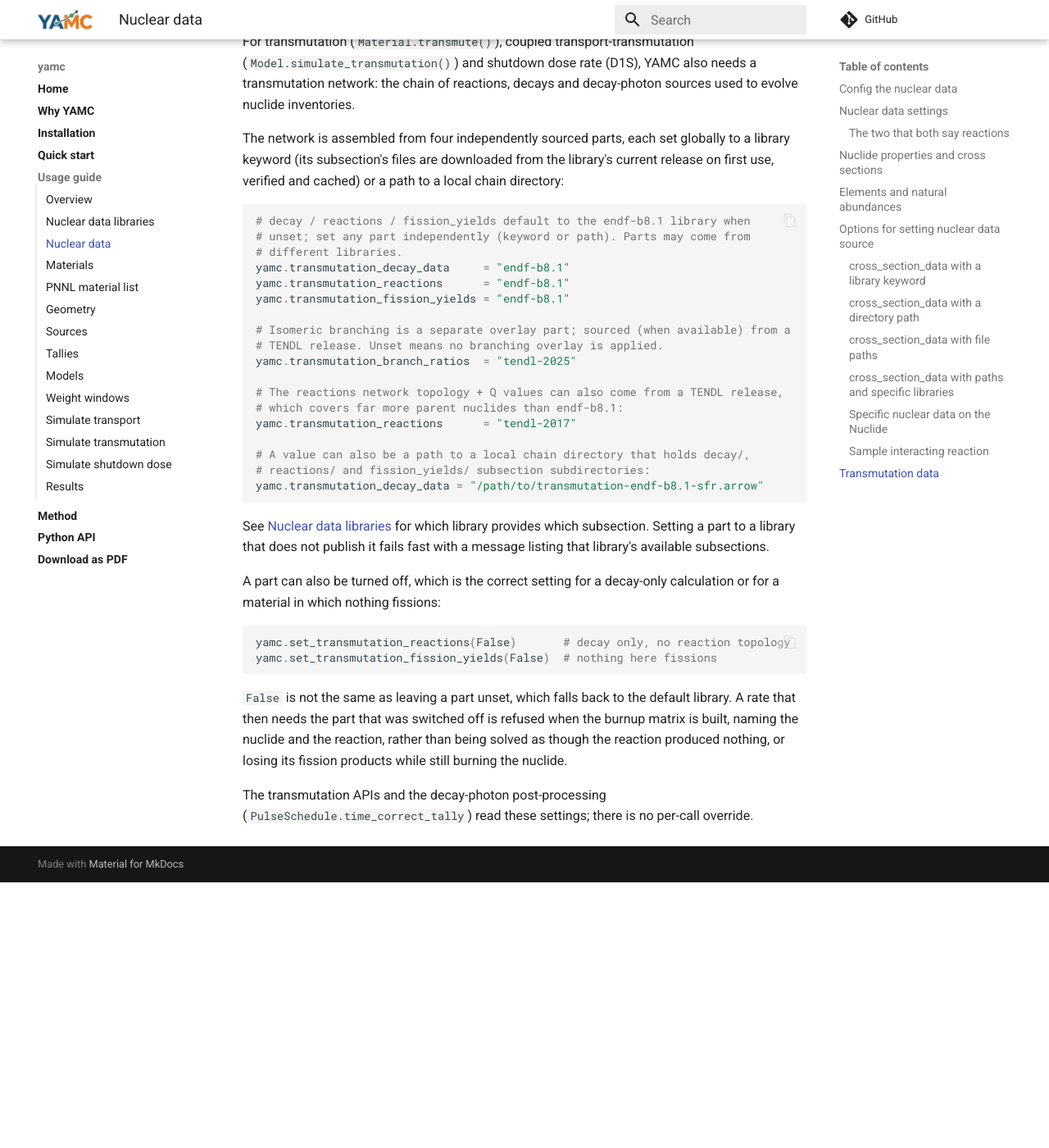
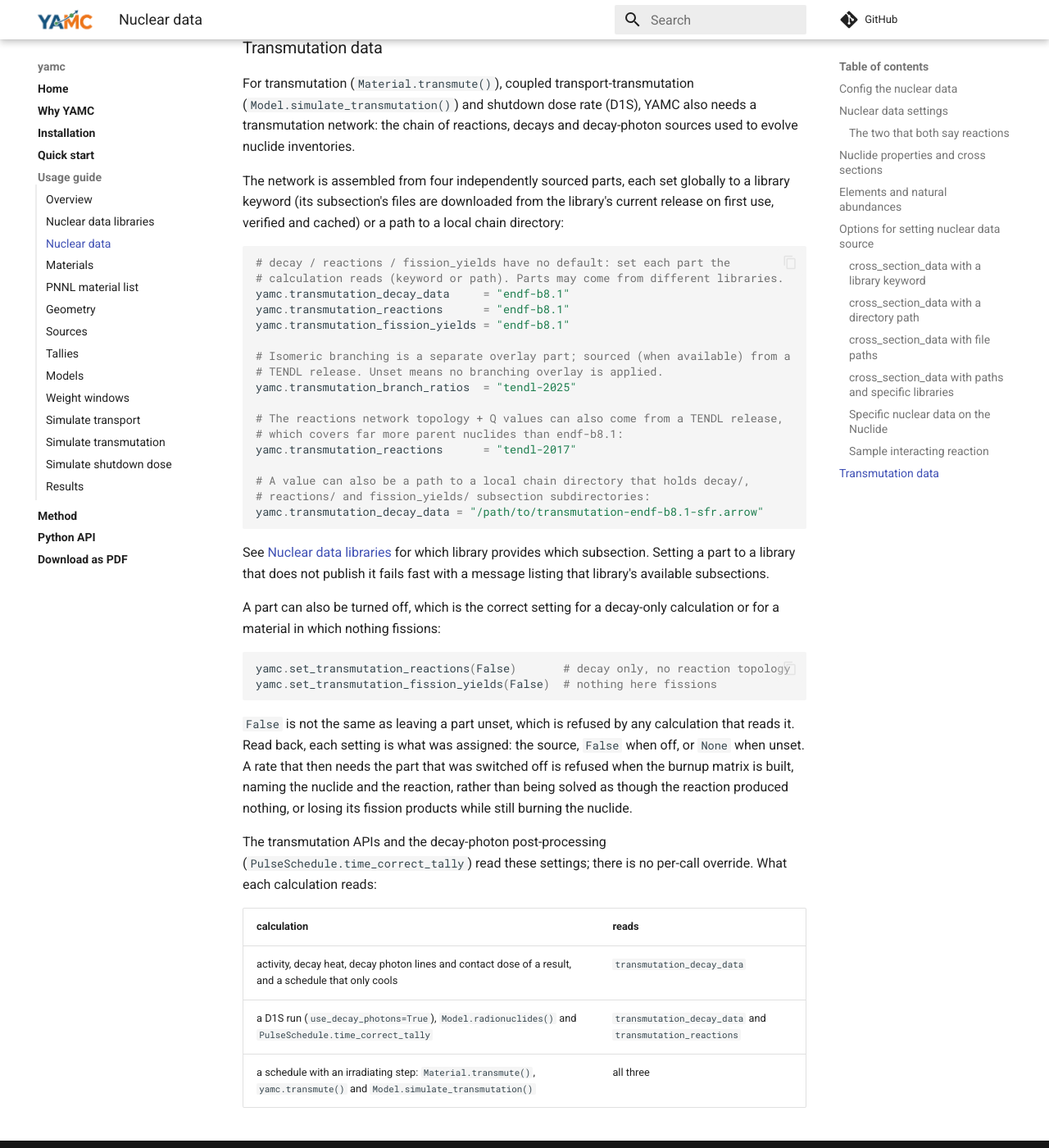
Before and after one commit to fusion-neutronics/yamc, an MkDocs documentation site: the page built from docs/nuclear_data.md, in a window 1280 px wide and 1400 px high, scrolled down 6658 px. Shown: the whole window at 82% size. Built offline with MkDocs 1.6.1 and Material for MkDocs 9.7.7, drawn with Linux system fonts in a browser that asks for light colours; comment, search, counter and statistics services are not loaded; before the commit the page ends 7734 px from its top, so only the background shows below that; some of the changed text lies outside the part shown.

Commit message:
Bump yamc to core 0.17.0
Pin yamc-core 0.17.0 and update the pages for its two breaking changes:
tokamak_source takes its shape as a TokamakShape (tokamak_convert_a_alpha_to_r_z
is gone, TokamakShape.evaluate replaces it), and the transmutation decay data,
reactions and fission yields have no default library, so the pages say which
calculation reads which setting and the D1S snippets set them.

````diff
--- a/docs/nuclear_data.md
+++ b/docs/nuclear_data.md
@@ -20,13 +20,18 @@ libraries by subsection.
 | setting | supplies | decides | left unset |
 | --- | --- | --- | --- |
 | ``cross_section_data`` | neutron cross sections per nuclide and photoatomic photon data per element | reaction rates in neutron/photon transport and transmutation | no default library; configure it or provide explicit material data |
-| ``transmutation_reactions`` | which reaction on which nuclide gives which product, and its Q | which activation products exist to be made | ``endf-b8.1`` |
-| ``transmutation_decay_data`` | half-lives, decay modes, mean decay energies, decay photon lines | how the inventory decays, and the photon source a shutdown dose rate transports | ``endf-b8.1`` |
-| ``transmutation_fission_yields`` | fission product yields | what a fission makes | ``endf-b8.1`` |
+| ``transmutation_reactions`` | which reaction on which nuclide gives which product, and its Q | which activation products exist to be made | no default: a calculation that reads it is refused |
+| ``transmutation_decay_data`` | half-lives, decay modes, mean decay energies, decay photon lines | how the inventory decays, and the photon source a shutdown dose rate transports | no default: a calculation that reads it is refused |
+| ``transmutation_fission_yields`` | fission product yields | what a fission makes | no default: a calculation that reads it is refused |
 | ``transmutation_branch_ratios`` | isomeric branching against incident energy | which product is left in a metastable state | no overlay, so every product lands in its ground state |
 
-Four of the five have a default and give an answer without being set. ``cross_section_data`` has none, and every
-transmutation and shutdown-dose example on these pages assumes you have set it.
+Only ``transmutation_branch_ratios`` has a default. The other four name the
+data a calculation reads, so nothing is downloaded from a library you did not
+choose: a calculation that needs a setting you have left unset is refused before
+it starts, with a message naming each unset setting and the line to copy. Every
+transmutation and shutdown-dose example on these pages sets what it reads.
+Which transmutation settings a calculation reads is listed under
+[Transmutation data](#transmutation-data).
 
 Photons follow the same library selection as neutrons and are loaded
 automatically when transport needs them. Explicit per-element photon sources
@@ -324,9 +329,8 @@ The network is assembled from four independently sourced parts, each set globall
 
 <!-- doctest: skip -->
 ```python
-# decay / reactions / fission_yields default to the endf-b8.1 library when
-# unset; set any part independently (keyword or path). Parts may come from
-# different libraries.
+# decay / reactions / fission_yields have no default: set each part the
+# calculation reads (keyword or path). Parts may come from different libraries.
 yamc.transmutation_decay_data     = "endf-b8.1"
 yamc.transmutation_reactions      = "endf-b8.1"
 yamc.transmutation_fission_yields = "endf-b8.1"
@@ -355,10 +359,17 @@ yamc.set_transmutation_reactions(False)       # decay only, no reaction topology
 yamc.set_transmutation_fission_yields(False)  # nothing here fissions
 ```
 
-``False`` is not the same as leaving a part unset, which falls back to the default
-library. A rate that then needs the part that was switched off is refused when the
+``False`` is not the same as leaving a part unset, which is refused by any
+calculation that reads it. Read back, each setting is what was assigned: the
+source, ``False`` when off, or ``None`` when unset. A rate that then needs the part that was switched off is refused when the
 burnup matrix is built, naming the nuclide and the reaction, rather than being
 solved as though the reaction produced nothing, or losing its fission products
 while still burning the nuclide.
 
-The transmutation APIs and the decay-photon post-processing (``PulseSchedule.time_correct_tally``) read these settings; there is no per-call override.
+The transmutation APIs and the decay-photon post-processing (``PulseSchedule.time_correct_tally``) read these settings; there is no per-call override. What each calculation reads:
+
+| calculation | reads |
+| --- | --- |
+| activity, decay heat, decay photon lines and contact dose of a result, and a schedule that only cools | ``transmutation_decay_data`` |
+| a D1S run (``use_decay_photons=True``), ``Model.radionuclides()`` and ``PulseSchedule.time_correct_tally`` | ``transmutation_decay_data`` and ``transmutation_reactions`` |
+| a schedule with an irradiating step: ``Material.transmute()``, ``yamc.transmute()`` and ``Model.simulate_transmutation()`` | all three |
````
Also changed, not shown: docs/models.md (+6 -1 lines), docs/nuclear_data_libraries.md (+1 -1 lines), docs/sources.md (+25 -7 lines), docs/weight_windows.md (+3 -1 lines), pyproject.toml (+8 -8 lines).
